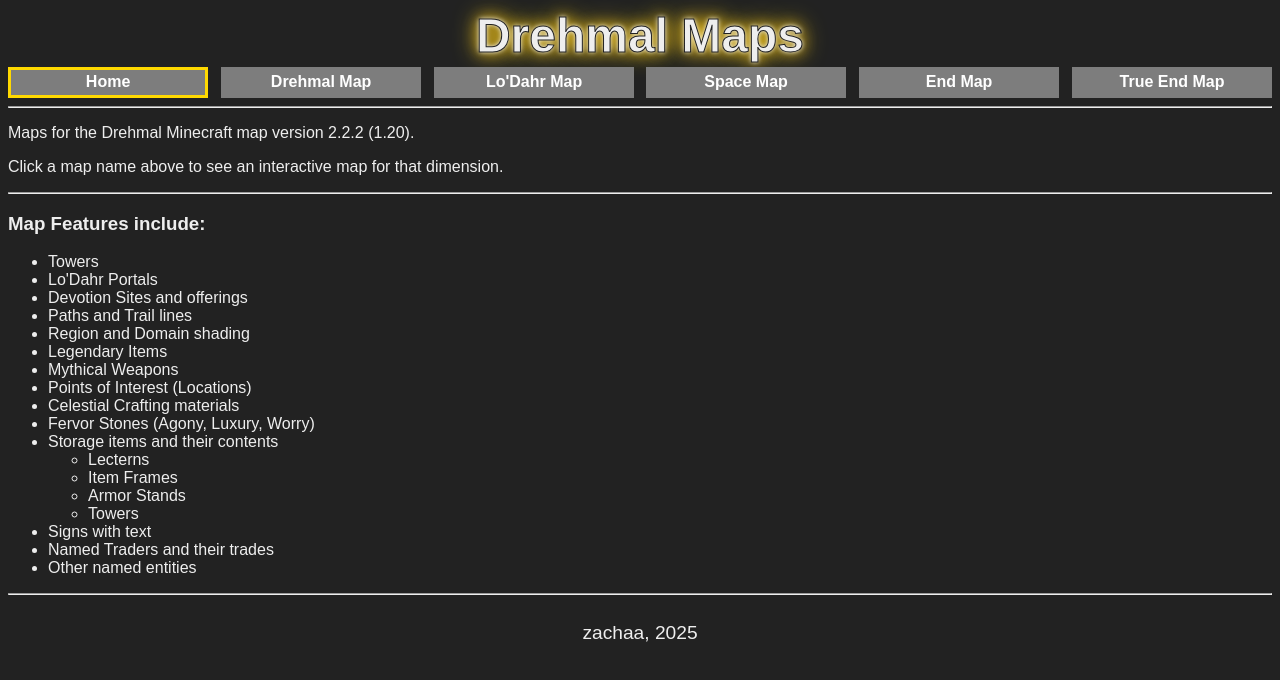
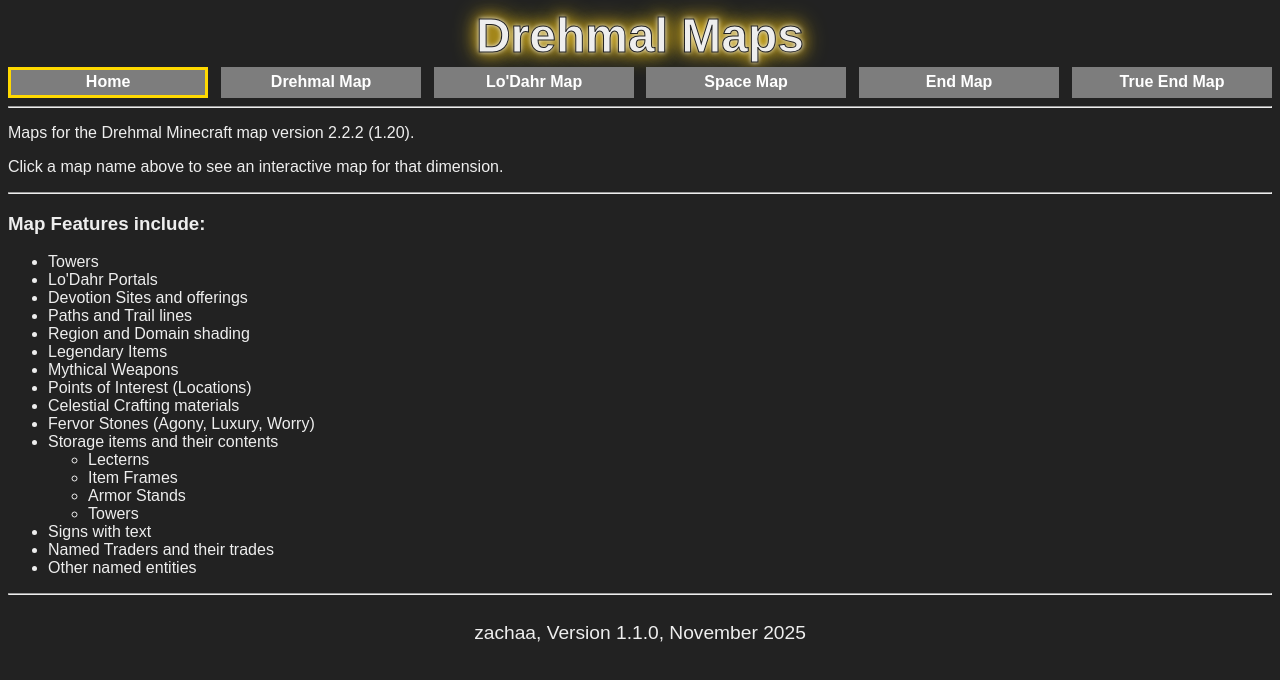
Before and after one commit to zachaa/DrehmalMap, a website: page index.html in a window 1280 px wide. Drawn offline with Linux system fonts and the light colour scheme.

Commit message:
add eslintrc, update version and type packages

```diff
--- a/index.html
+++ b/index.html
@@ -63,7 +63,7 @@
         <li>Other named entities</li>
     </ul>
     <hr>
-    <footer>zachaa, 2025</footer>
+    <footer>zachaa, Version 1.1.0, November 2025</footer>
 </body>
 
 </html>
--- a/package.json
+++ b/package.json
@@ -1,6 +1,6 @@
 {
   "name": "drehmalmap",
-  "version": "1.0.0",
+  "version": "1.1.0",
   "description": "Map for Drehmal: v2.2.2",
   "main": "js/main.js",
   "repository": {
@@ -9,8 +9,8 @@
   },
   "private": true,
   "dependencies": {
-    "@types/leaflet": "1.9.4",
-    "@types/leaflet.markercluster": "^1.5.3",
+    "@types/leaflet": "1.9.21",
+    "@types/leaflet.markercluster": "^1.5.6",
     "d3": "^7.9.0",
     "leaflet": "1.9.4",
     "leaflet.markercluster": "^1.5.3"
```
Also changed, not shown: .eslintrc.json (added), 1 other file.
